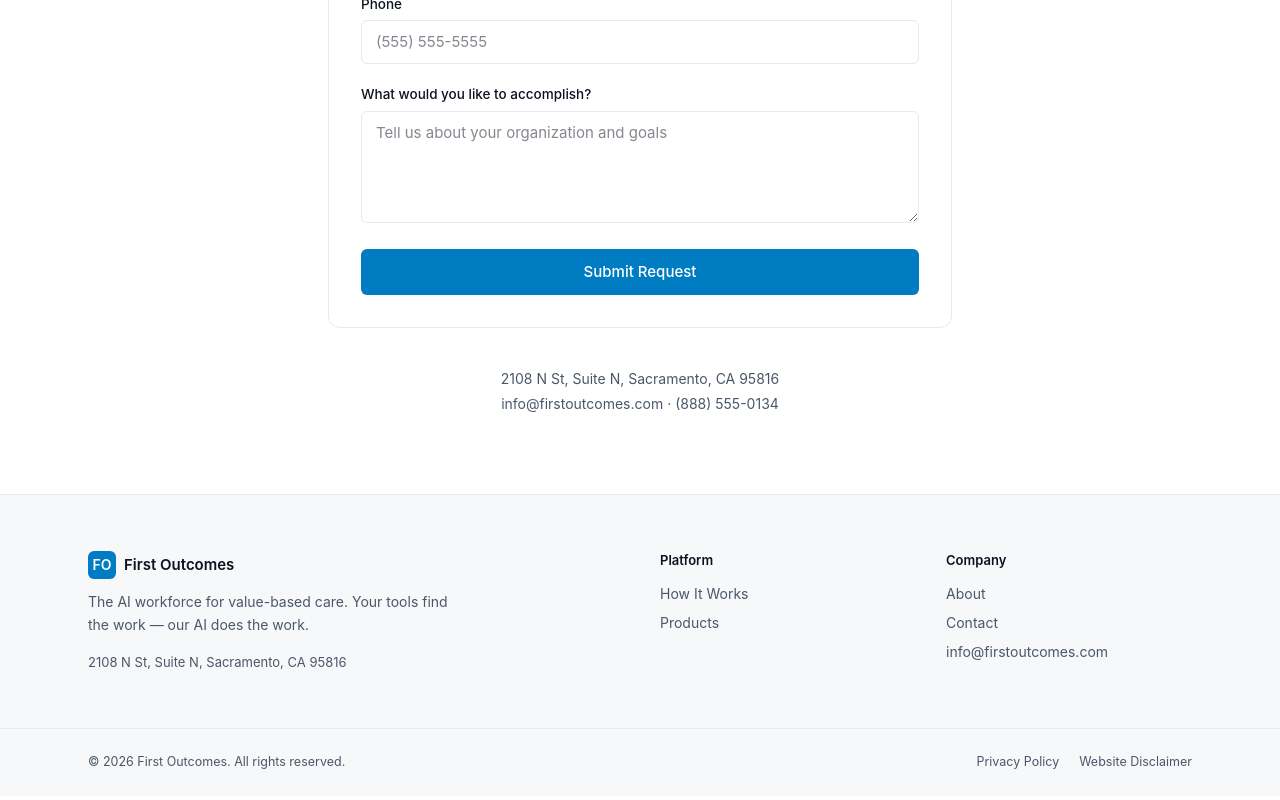
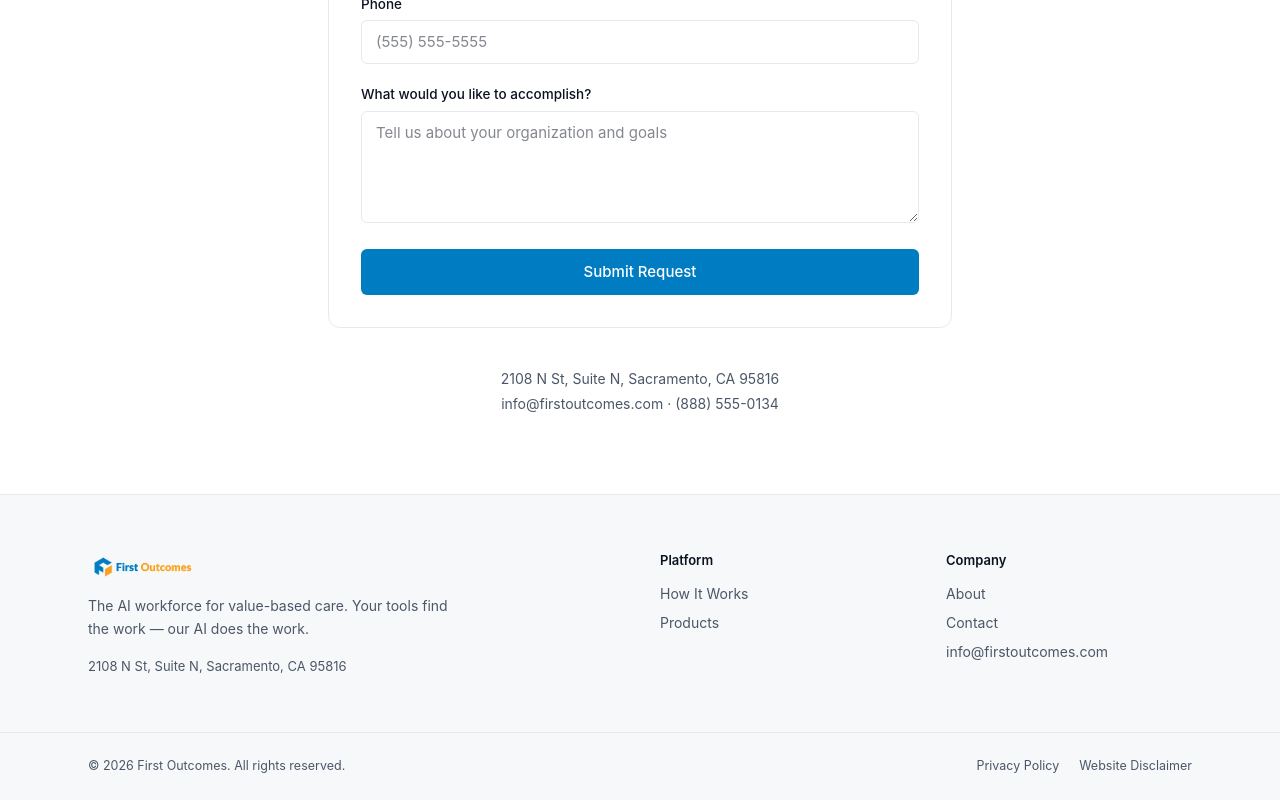
Before and after one commit to jpawa-cpu/firstoutcomes-staging, a React (Vite) app in the folder client/: page /about in a window 1280 px wide. Shown: the part 968-1768 px from the top of the page. Built offline with nearby package versions, Linux system fonts and the light colour scheme.

Commit message:
Update Footer.jsx

```diff
--- a/client/src/components/Footer.jsx
+++ b/client/src/components/Footer.jsx
@@ -5,11 +5,8 @@ export default function Footer() {
     <footer className="border-t border-[var(--fo-line)] bg-[var(--fo-surface)]">
       <div className="mx-auto max-w-6xl px-6 py-14 grid gap-10 md:grid-cols-4">
         <div className="md:col-span-2">
-          <div className="flex items-center gap-2 mb-3">
-            <span className="inline-flex h-7 w-7 items-center justify-center rounded-md bg-[var(--fo-primary)] text-white text-sm font-semibold">
-              FO
-            </span>
-            <span className="text-[15px] font-semibold text-[var(--fo-ink)]">First Outcomes</span>
+          <div className="mb-3">
+            <img src="/logo.png" alt="First Outcomes" className="h-8 w-auto" />
           </div>
           <p className="text-[14px] text-[var(--fo-slate)] max-w-sm leading-relaxed">
             The AI workforce for value-based care. Your tools find the work — our AI does the work.
```
